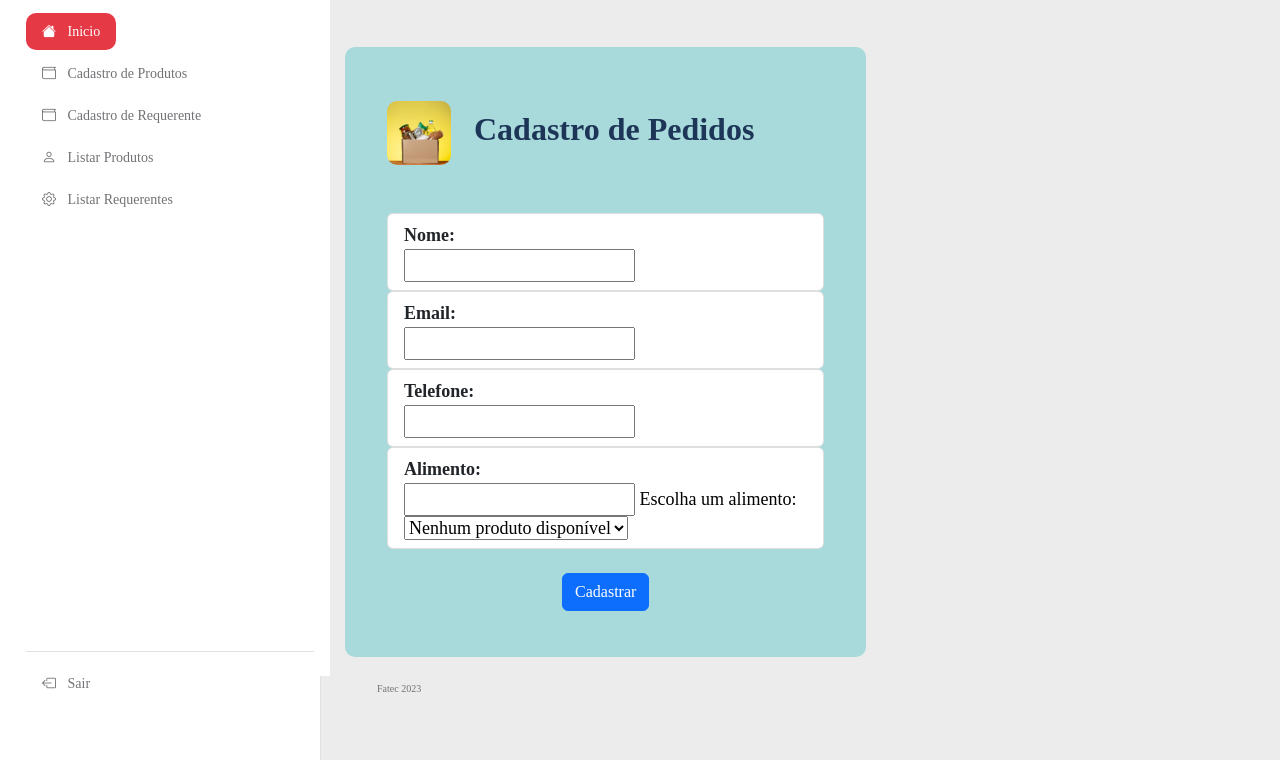
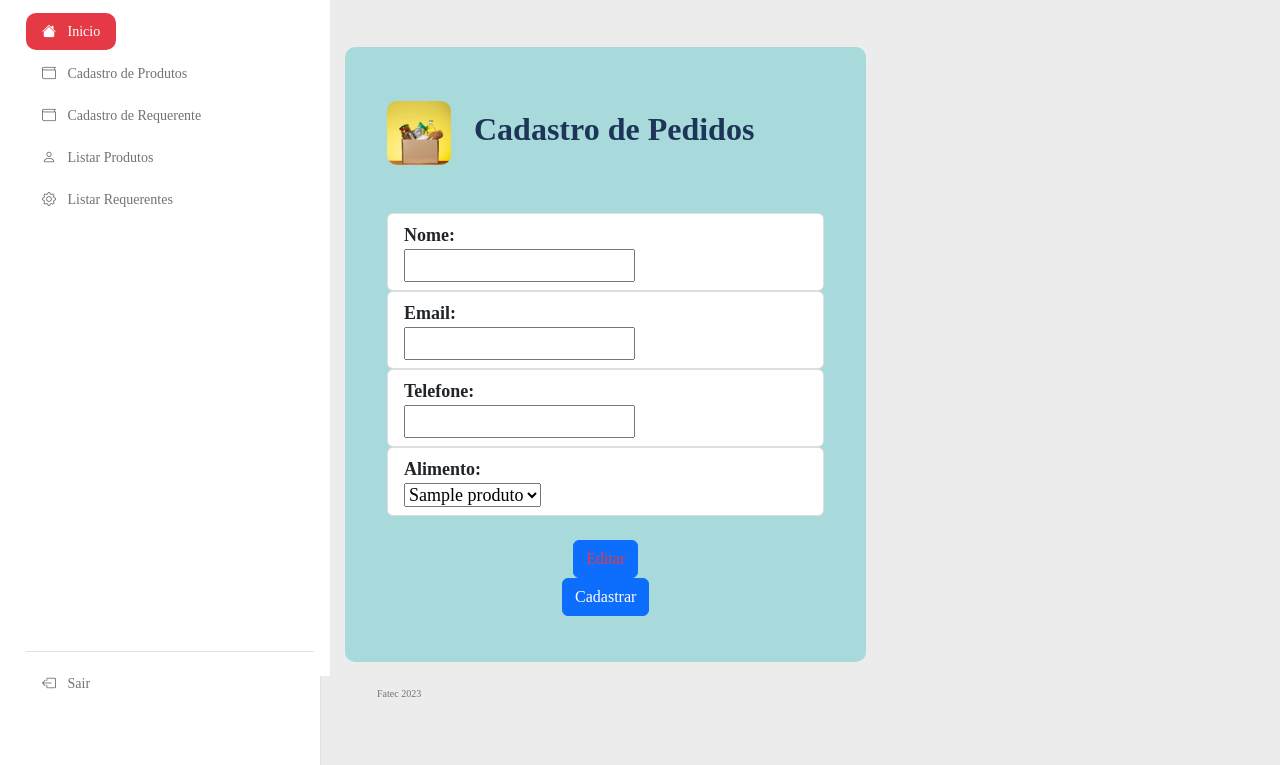
Before and after one commit to Vicrisfell/Projeto_integrador_3, a Django app: page /cadastroRequerente/ in a window 1280 px wide. Shown: the part 124-889 px from the top of the page. Run offline with Django 4.2, Linux system fonts and the light colour scheme; tables that the repository leaves empty hold one stand-in row (values such as "Sample post"); a database or web service that is not in the repository returns one stand-in record (values such as "Sample title"); some libraries are stand-ins or nearby versions; some web fonts are replaced.

Commit message:
pagina cadastrar aparecendo no cadastro

```diff
--- a/CODIFICAÇÃO/FoodManager/core/forms.py
+++ b/CODIFICAÇÃO/FoodManager/core/forms.py
@@ -1,7 +1,10 @@
 from django import forms
 from datetime import datetime
 
-
+from .services.repositories.FoodManagerRepository import FoodManagerRepository
+from .services.ConnectionService import ConnectionService
+from .services.MongoServie import MongoService
+from .services.CadastroProdutoService import CadastroRequerenteService
 # produto, requerente, doador
 
 # testes referentes a html e status
@@ -37,10 +40,18 @@ class ProdutoForm(forms.Form):
 
 
 class RequerenteForm(forms.Form):
+    def __init__(self, *args, **kwargs):
+        super().__init__(*args, **kwargs)
+        conexao = ConnectionService()
+        mongo = MongoService(conexao,'FoodManager')
+        food_manager = FoodManagerRepository(mongo)
+        alimentos = food_manager.find('Produtos',**{})
+        opcoes = [(alimento['nome'], alimento['nome']) for alimento in alimentos]
+        self.fields['alimento'] = forms.ChoiceField(choices=opcoes, required=True)
+
     nome = forms.CharField(max_length=100, required=True)
     email = forms.EmailField(required=True)
     telefone = forms.CharField(max_length=11, required=True)
-    alimento = forms.CharField(max_length=100, required=True)
 
     # metodo validacao
     def clean_nome(self):
@@ -82,21 +93,6 @@ class RequerenteForm(forms.Form):
 class DoacaoForm(forms.Form):
     alimento = forms.ChoiceField(choices=[])
 
-    def __init__(self, *args, **kwargs):
-        super().__init__(*args, **kwargs)
-        self.fields["alimento"].choices = kwargs.get("choices")
-        self.fields["alimento"].initial = kwargs.get("initial")
-        self.fields["alimento"].label = kwargs.get("label")
-        self.fields["alimento"].help_text = kwargs.get("help_text")
-        self.fields["alimento"].required = kwargs.get("required")
-        self.fields["alimento"].widget.attrs["class"] = "form-control"
-        self.fields["alimento"].widget.attrs["id"] = "alimento"
-        self.fields["alimento"].widget.attrs["name"] = "alimento"
-        self.fields["alimento"].widget.attrs["placeholder"] = "Selecione o alimento"
-        self.fields["alimento"].widget.attrs["required"] = "required"
-        self.fields["alimento"].widget.attrs["onchange"] = "this.form.submit()"
-        self.fields["alimento"].widget.attrs["style"] = "width: 100%;"
-        self.fields["alimento"].widget.attrs["value"] = kwargs.get("initial")
 
 
 # # Minha colection de produtos
--- a/CODIFICAÇÃO/FoodManager/core/templates/cadastroRequerente.html
+++ b/CODIFICAÇÃO/FoodManager/core/templates/cadastroRequerente.html
@@ -212,30 +212,24 @@
                                                 {% elif field.name == 'telefone' %}
                                                 <p class="field-validade">{{ field }}</p>
                                                 {% elif field.name == 'alimento' %}
-                                                <p class="field-alimento">{{ field }}
-
-                                                    <!-- Selecione o campo para escolher um alimento -->
-                                                    <label for="alimento">Escolha um alimento:</label>
-                                                    <select id="alimento" name="alimento">
-                                                        {% if nomes_produtos_disponiveis %}
-                                                        {% for nome_produto in nomes_produtos_disponiveis %}
-                                                        <option value="{{ nome_produto }}">{{ nome_produto }}</option>
-                                                        {% endfor %}
-                                                        {% else %}
-                                                        <option value="">Nenhum produto disponível</option>
-                                                        {% endif %}
-                                                    </select>
-                                                </p>
+                                                <p class="field-alimento">{{ field }}</p>
                                                 {% else %}
                                                 <p>{{ field }}</p>
                                                 {% endif %}
                                             </li>
                                         </ul>
+
                                     </div>
                                     {% endfor %}
                                     <br>
                                     <div class="form-group">
                                         <div class="form-actions">
+                                            <center>
+                                                <button type="submit" class="btn btn-primary buttoncad"
+                                                    >
+                                                    <a href="{%url 'remover_alimento' alimento_id=alimento.id %}" class="editar-button">Editar</a>
+                                                </button>
+                                            </center>
                                             <center>
                                                 <button type="submit" class="btn btn-primary buttoncad"
                                                     value="Cadastrar">
--- a/CODIFICAÇÃO/FoodManager/core/templates/index.html
+++ b/CODIFICAÇÃO/FoodManager/core/templates/index.html
@@ -197,9 +197,9 @@
                     <div class="col-lg-7 col-12">
                         <div class="custom-block">
                             <small>Estoque Total de Alimentos</small>
-
+                            {% for produto in produtos %}
                             <h2 class="mt-2 mb-3">
-                                <P>Quantidade Total: {{ quantidade_total }}</P>
+                                <P>Quantidade Total: {{ produto.quantidade }}</P>
                             </h2>
                             <div class="custom-block-numbers d-flex align-items-center">
                                 {% if ultimoRegistro %}
@@ -248,6 +248,7 @@
                                     </div>
                                 </div>
                             </div> -->
+                            {% endfor %}
                         </div>
 
                         <div class="custom-block bg-white">
--- a/CODIFICAÇÃO/FoodManager/core/views.py
+++ b/CODIFICAÇÃO/FoodManager/core/views.py
@@ -7,6 +7,7 @@ from .services.repositories.FoodManagerRepository import FoodManagerRepository
 from .services.CadastroProdutoService import (
     CadastroProdutoService,
     CadastroRequerenteService,
+    DoacaoService,
 )
 
 # log
@@ -18,7 +19,14 @@ import logging
 
 
 def index(request):
-    return render(request, "index.html")
+    #renderizacao da pesquisa na collection produtos
+    conexao = ConnectionService()
+    mongo = MongoService(conexao, "FoodManager")
+    repository = FoodManagerRepository(mongo)
+    produtos = list(repository.find("Produtos", **{}))
+    return render(request, "index.html", {"produtos": produtos})
+
+
 
 
 def cadastroProduto(request):
@@ -31,8 +39,9 @@ def cadastroProduto(request):
             service = CadastroProdutoService(repository)
             service.insert(form.cleaned_data)
             return redirect("cadastroProduto")
+            produtos = list(repository.find("Produtos", **{}))
         else:
-            return render(request, "cadastroProduto.html", {"form": form})
+            return render(request, "cadastroProduto.html", {"form": form, 'produtos': produto})
     form = ProdutoForm()
     return render(request, "cadastroProduto.html", {"form": form})
 
@@ -148,33 +157,22 @@ def cadastroDoacao(request):
         },
     )
 
-
-# def get_total_products():
-#     # Conectar ao MongoDB
-#     conexao = ConnectionService()
-#     mongo = MongoService(conexao, "FoodManager")
-#     repository = FoodManagerRepository(mongo)
-
-#     # Obter a coleção de produtos
-#     produtos_collection = repository.get_collection("Produtos")
-
-#     # Agregação para obter o total de produtos
-#     total_products_aggregation = [
-#         {"$group": {"_id": None, "totalQuantidade": {"$sum": "$quantidade"}}}
-#     ]
-
-#     total_products_result = list(
-#         produtos_collection.aggregate(total_products_aggregation)
-#     )
-
-#     # Retornar o total de produtos (ou 0 se não houver resultados)
-#     total_products = (
-#         total_products_result[0]["totalQuantidade"] if total_products_result else 0
-#     )
-
-#     return total_products
+#remover alimento
+def remover_alimento(request,alimento_id):
+    # Conectar ao MongoDB
+    conexao = ConnectionService()
+    mongo = MongoService(conexao, "FoodManager")
+    repository = FoodManagerRepository(mongo)
+    alimento_id = ObjectId(alimento_id)
+    repository.delete("Produtos",alimento_id)
+    return redirect('listarProdutos')
 
 
-# def index_with_total(request):
-#     total_produtos = get_total_products()
-#     return render(request, "index.html", {"total_produtos": total_produtos})
+    # alimento_id = ObjectId(alimento_id)
+    # connection = ConexaoService()
+    # bd = MongoConnectionService(connection,"FoodShare")
+    # repository = FoodShareRepository(bd)
+    # doacao = DoacaoService(repository)
+    # doacao.delete(alimento_id,request.session.get('user_id'))
+    # doacao.__del__
+    # return redirect('relatorio')
```
Also changed, not shown: CODIFICAÇÃO/FoodManager/core/services/CadastroProdutoService.py (+15 -1 lines).
